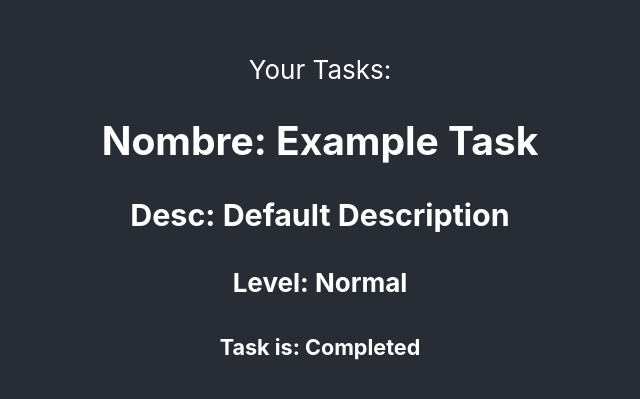
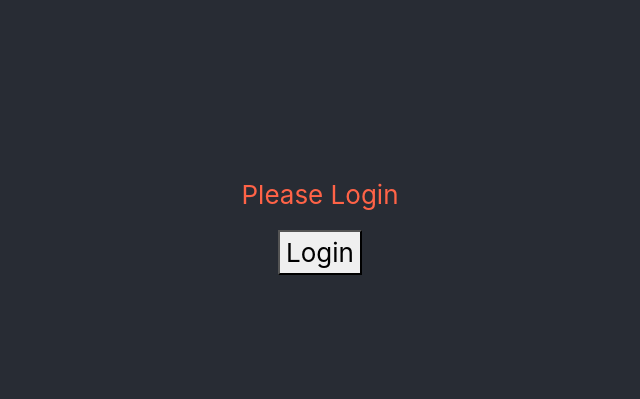
Before and after one commit to PadillaTom/OB-ReactJS, a React (Create React App) app: page / in a window 1280 px wide. Shown: the part 175-574 px from the top of the page, without its empty margins (320-960 px from the left). Built offline with nearby package versions, Linux system fonts and the light colour scheme.

Commit message:
Curso - Sesion6 OK

```diff
--- a/package.json
+++ b/package.json
@@ -6,6 +6,8 @@
     "@testing-library/jest-dom": "^5.16.2",
     "@testing-library/react": "^12.1.4",
     "@testing-library/user-event": "^13.5.0",
+    "bootstrap": "^5.1.3",
+    "node-sass": "^7.0.1",
     "react": "^17.0.2",
     "react-dom": "^17.0.2",
     "react-scripts": "5.0.0",
--- a/src/App.js
+++ b/src/App.js
@@ -2,13 +2,13 @@ import "./App.css";
 
 import TaskListComponent from "./components/container/TaskListComponent";
 import { Ejemplo1, Ejemplo2, MiComponenteConContexto, Ejemplo4 } from "./hooks";
-
+import { GreetingStyled } from "./components/pure";
 function App() {
 	return (
 		<div className="App">
 			<header className="App-header">
 				{/* Task List */}
-				<TaskListComponent></TaskListComponent>
+				{/* <TaskListComponent></TaskListComponent> */}
 
 				{/* Ejemplo HOOKS  */}
 				{/* <Ejemplo1></Ejemplo1> */}
@@ -17,6 +17,9 @@ function App() {
 				{/* <Ejemplo4 name="Tomas">
 					<h3>Esto es un Children</h3>
 				</Ejemplo4> */}
+
+				{/* Styles CSS - SASS */}
+				<GreetingStyled name="Tomas"></GreetingStyled>
 			</header>
 		</div>
 	);
--- /dev/null
+++ b/src/components/pure/GreetingStyled.jsx
@@ -0,0 +1,29 @@
+import React, { useState } from "react";
+
+// Estilos en Constantes:
+const loggedStyle = {
+	color: "cyan",
+};
+const unloggedStyle = {
+	color: "tomato",
+};
+
+const GreetingStyled = (props) => {
+	const [isLogged, setIsLogged] = useState(false);
+
+	return (
+		<div style={isLogged ? loggedStyle : unloggedStyle}>
+			{isLogged ? <p>Bienvenido, {props.name}</p> : <p>Please Login</p>}
+			<button
+				onClick={() => {
+					console.log("Button Clicked");
+					setIsLogged(!isLogged);
+				}}
+			>
+				{isLogged ? "Logout" : "Login"}
+			</button>
+		</div>
+	);
+};
+
+export default GreetingStyled;
--- a/src/components/pure/Task.jsx
+++ b/src/components/pure/Task.jsx
@@ -1,6 +1,7 @@
 import React, { useEffect } from "react";
 import PropTypes from "prop-types";
 
+import "../../styles/task.scss";
 import { Task } from "../../models/task.class";
 
 const TaskComponent = ({ task }) => {
@@ -17,7 +18,7 @@ const TaskComponent = ({ task }) => {
 	return (
 		<React.Fragment>
 			<div>
-				<h2>Nombre: {task.name}</h2>
+				<h2 className="task-name">Nombre: {task.name}</h2>
 				<h3>Desc: {task.description}</h3>
 				<h4>Level: {myLevel}</h4>
 				<h5> Task is: {task.completed ? "Completed" : "Pending"}</h5>
--- a/src/components/pure/index.js
+++ b/src/components/pure/index.js
@@ -1,3 +1,4 @@
 import Greeting from "./Greeting";
 import GreetingFunctional from "./GreetingFunctional";
-export { Greeting, GreetingFunctional };
+import GreetingStyled from "./GreetingStyled";
+export { Greeting, GreetingFunctional, GreetingStyled };
--- /dev/null
+++ b/src/styles/task.scss
@@ -0,0 +1,5 @@
+.task-name {
+	font-weight: 300;
+	color: crimson;
+	letter-spacing: 1.2px;
+}
```
Also changed, not shown: src/index.js (+13 -9 lines), 1 other file (tests, documents, lock files or other folders).
